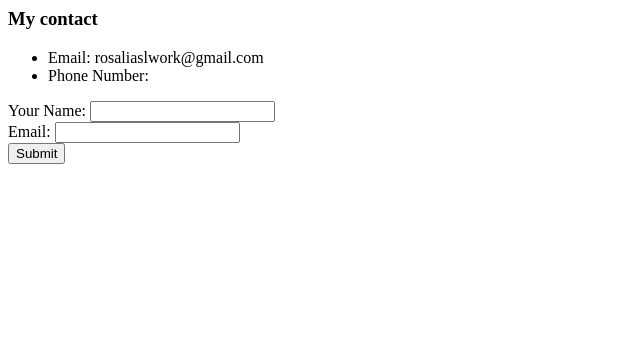
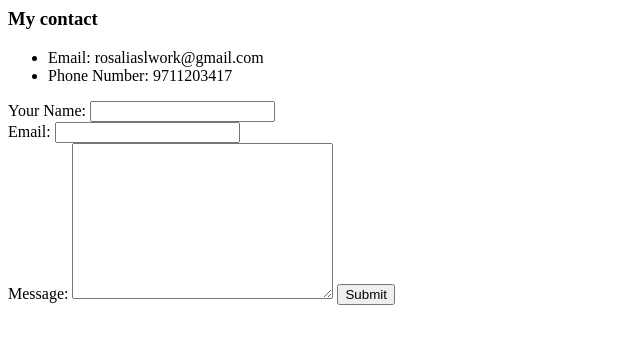
Before and after one commit to RosaliaSL/Resume, a plain HTML site: page contact.html in a window 1280 px wide. Shown: the whole page, without its empty margins (0-640 px from the left). Drawn offline with Linux system fonts and the light colour scheme.

Commit message:
Updated contact.html

```diff
--- a/contact.html
+++ b/contact.html
@@ -13,16 +13,18 @@
   <h3>My contact</h3>
   <ul>
     <li>Email: rosaliaslwork@gmail.com</li>
-    <li>Phone Number:  </li>
+    <li>Phone Number: 9711203417 </li>
   </ul>
 
-  <form class="" action="index.html" method="post">
+  <form action= "mailto:rosaliasteffi@gmail.com" method="post" enctype="text/plain">
     <label>Your Name: </label>
-    <input type="text" name="" value="">
+    <input type="text" name="YourName" value="">
     <br>
     <label>Email:</label>
-    <input type="email" name="" value="">
+    <input type="email" name="YourEmail" value="">
     <br>
+    <label>Message:</label>
+    <textarea name="YourMessage" rows="10" cols="30"></textarea>
     <input type="submit" value="Submit">
 
   </form>
```
